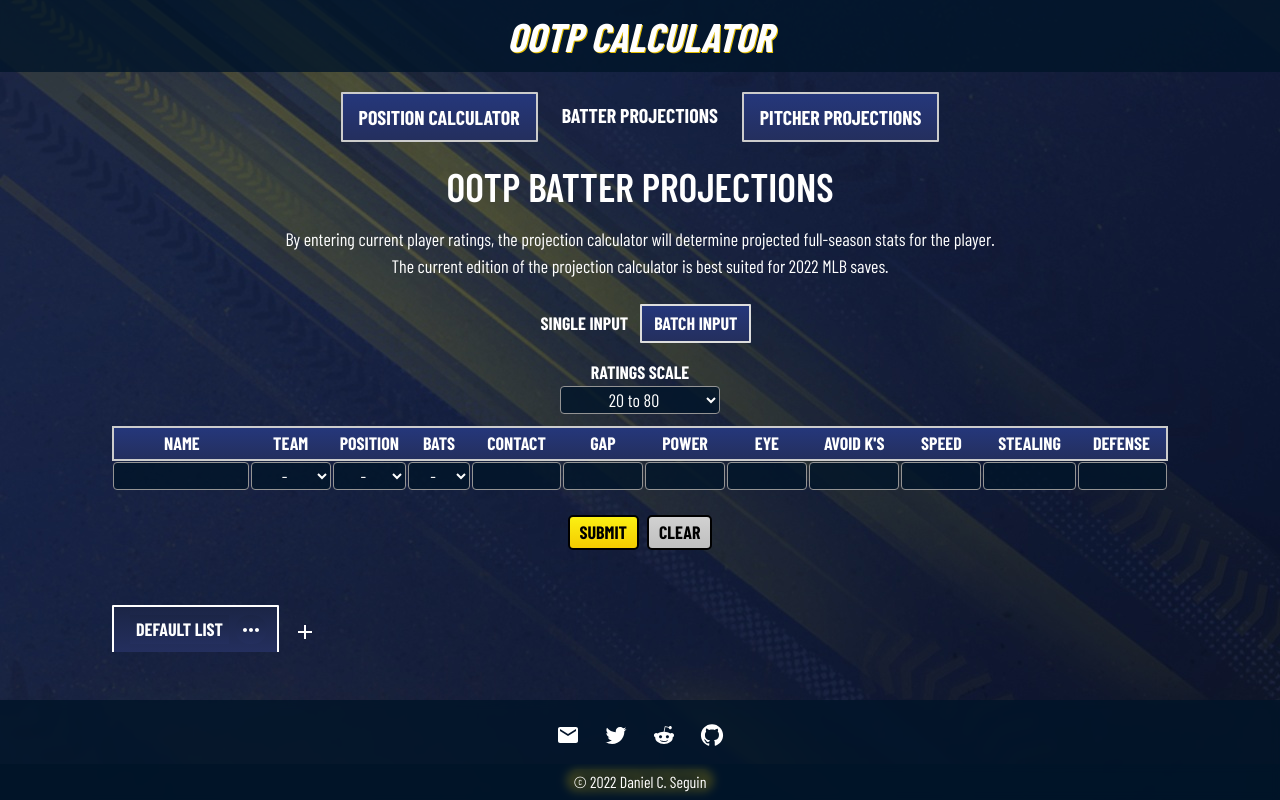
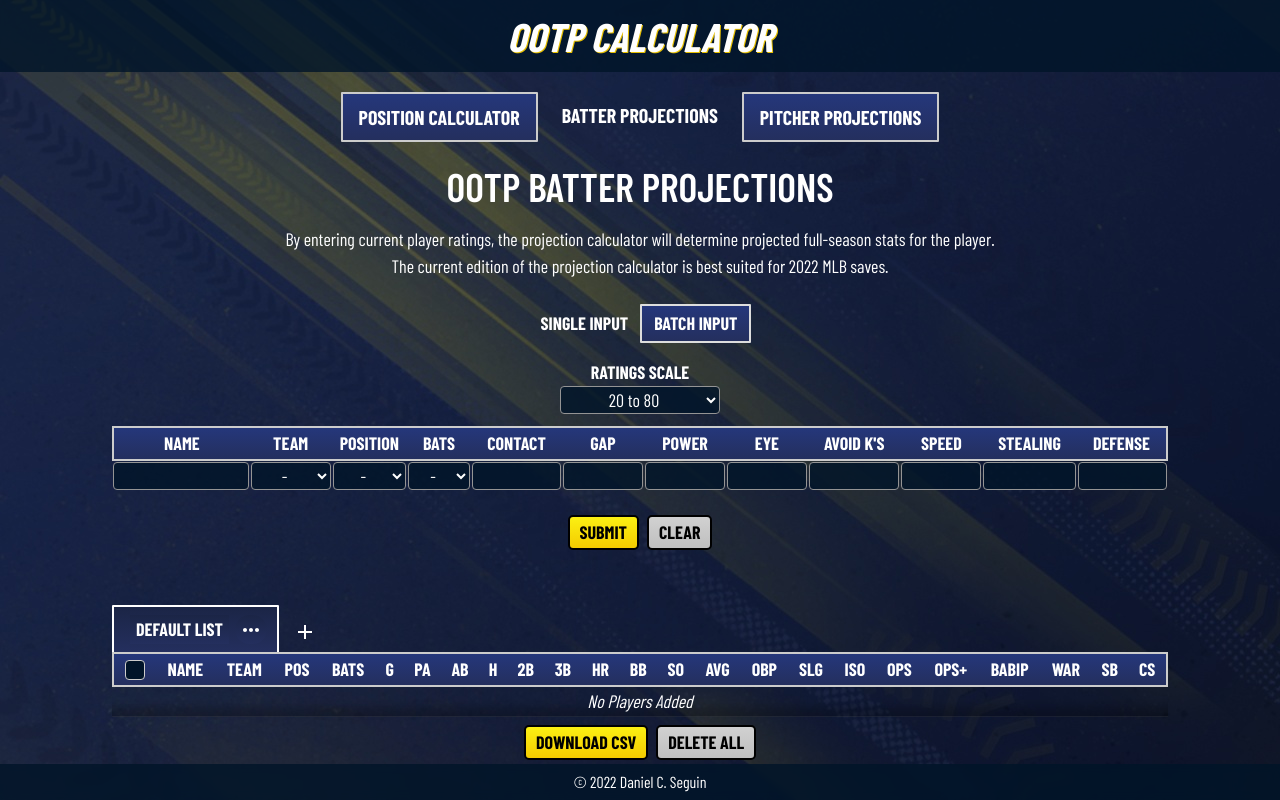
Before and after one commit to danseguin23/ootp-calculator, a Vue app: page /batter-projections in a window 1280 px wide. Shown: the top 800 px of the page. Built offline with nearby package versions, Linux system fonts and the light colour scheme; a web font is replaced by a local one.

Commit message:
Update empty table state

```diff
--- a/src/components/Projections.vue
+++ b/src/components/Projections.vue
@@ -54,7 +54,7 @@
       </div>
       <button class="new-list" type="button" @click="newList()"><img src="/img/add.svg" alt="+" width="24"></button>
     </div>
-    <projection-table ref="table" v-if="players.length > 0 && loaded" :type="type" :players="currentPlayers" :allPlayers="players"/>
+    <projection-table ref="table" v-if="loaded" :type="type" :players="currentPlayers" :allPlayers="players"/>
   </form>
 </template>
 
--- a/src/components/Projections/ProjectionTable.vue
+++ b/src/components/Projections/ProjectionTable.vue
@@ -11,6 +11,9 @@
       <tr v-for="player in players" :key="player" @click="editPlayer(player)" :class="{ 'player-new': player.lastAdded, 'stale': player.stale }">
         <td><checkbox ref="checkbox" @click="clickCheckbox(player)" /></td>
         <td v-for="field in fields[type]" :key="field" :class="{ sorted: sortField == field.key }">{{field.display(player[field.key])}}</td>
+      </tr>
+      <tr v-if="players.length == 0" class="disabled">
+        <td :colspan="fields[type].length + 1">No Players Added</td>
       </tr>
     </tbody>
   </table>
@@ -189,6 +192,14 @@
   border-bottom: 1px solid var(--color-transparent);
 }
 
+.table-sortable tr.disabled {
+  pointer-events: none;
+}
+
+.table-sortable tr.disabled td {
+  font-style: italic;
+}
+
 /*
 .table-sortable tr:nth-child(even) {
   background-color: var(--color-transparent);
```
